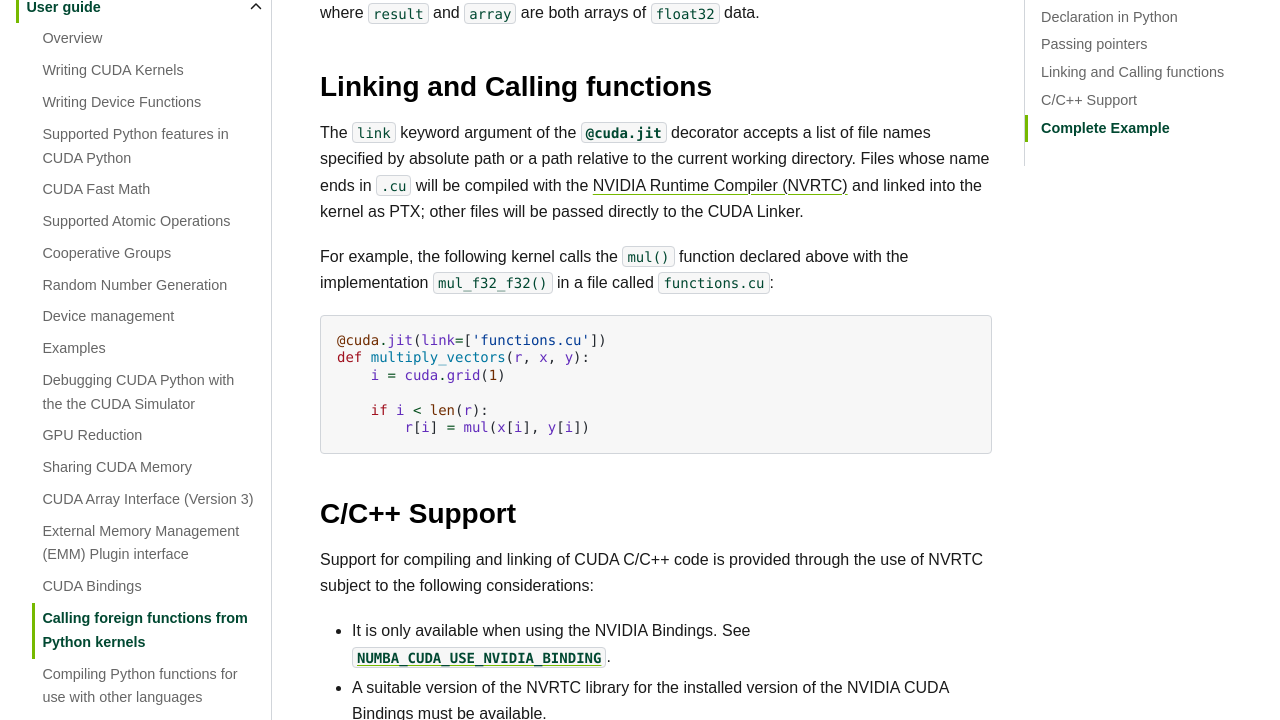
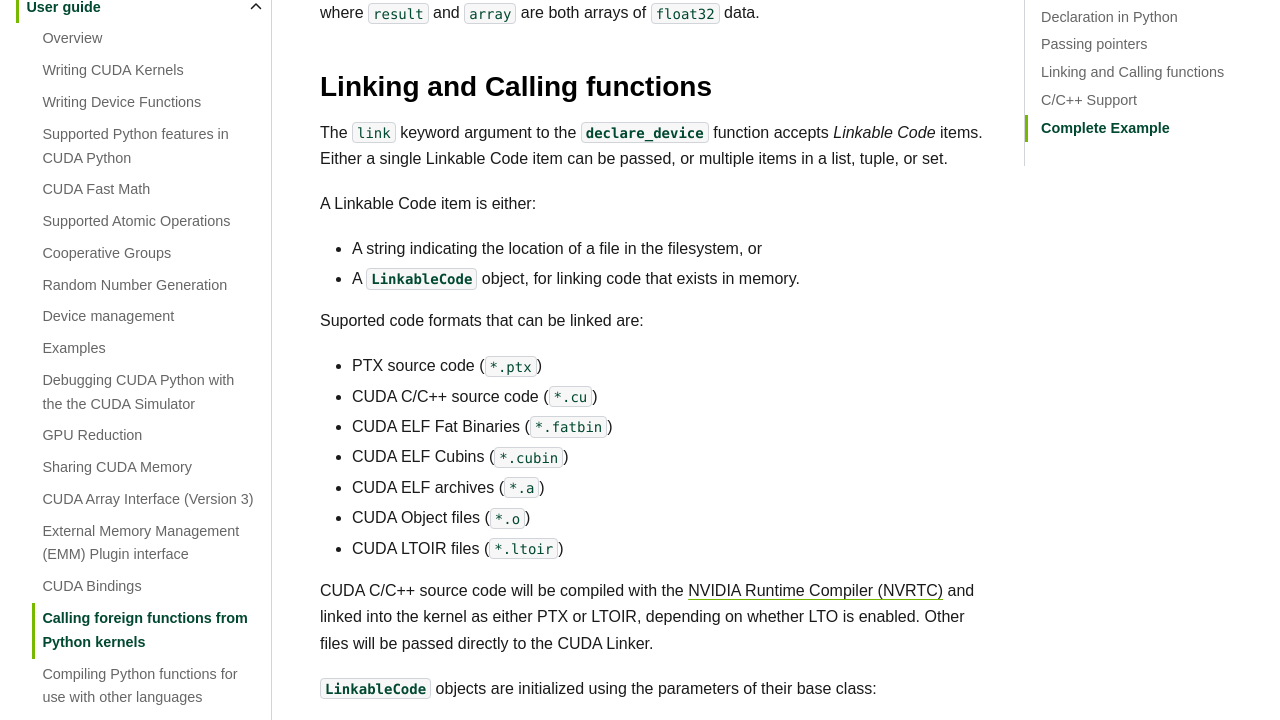
Before and after one commit to NVIDIA/numba-cuda, a Sphinx documentation site: the page built from docs/source/user/cuda_ffi.rst, in a window 1280 px wide and 1400 px high, scrolled down 2571 px. Shown: the part 136-856 px from the top of the window. Built offline with Sphinx 7.4.7, drawn with Linux system fonts in a browser that asks for light colours; some web fonts are replaced; pages that are not in the unit, such as notebooks, are missing from menus; some of the changed text lies outside the part shown; grey boxes are pictures that could not be loaded.

Commit message:
Update documentation for `link` kwarg in `declare_device()`

```diff
--- a/docs/source/user/cuda_ffi.rst
+++ b/docs/source/user/cuda_ffi.rst
@@ -134,15 +134,63 @@ where ``result`` and ``array`` are both arrays of ``float32`` data.
 Linking and Calling functions
 -----------------------------
 
+The ``link`` keyword argument to the :func:`declare_device
+<numba.cuda.declare_device>` function accepts *Linkable Code* items. Either a
+single Linkable Code item can be passed, or multiple items in a list, tuple, or
+set.
+
+A Linkable Code item is either:
+
+* A string indicating the location of a file in the filesystem, or
+* A :class:`LinkableCode <numba.cuda.LinkableCode>` object, for linking code
+  that exists in memory.
+
+Suported code formats that can be linked are:
+
+* PTX source code (``*.ptx``)
+* CUDA C/C++ source code (``*.cu``)
+* CUDA ELF Fat Binaries (``*.fatbin``)
+* CUDA ELF Cubins (``*.cubin``)
+* CUDA ELF archives (``*.a``)
+* CUDA Object files (``*.o``)
+* CUDA LTOIR files (``*.ltoir``)
+
+CUDA C/C++ source code will be compiled with the `NVIDIA Runtime Compiler
+(NVRTC) <https://docs.nvidia.com/cuda/nvrtc/index.html>`_ and linked into the
+kernel as either PTX or LTOIR, depending on whether LTO is enabled. Other files
+will be passed directly to the CUDA Linker.
+
+:class:`LinkableCode <numba.cuda.LinkableCode>` objects are initialized using
+the parameters of their base class:
+
+.. autoclass:: numba.cuda.LinkableCode
+
+However, one should instantiate an instance of the class that represents the
+type of item being linked:
+
+.. autoclass:: numba.cuda.PTXSource
+.. autoclass:: numba.cuda.CUSource
+.. autoclass:: numba.cuda.Fatbin
+.. autoclass:: numba.cuda.Cubin
+.. autoclass:: numba.cuda.Archive
+.. autoclass:: numba.cuda.Object
+.. autoclass:: numba.cuda.LTOIR
+
+Legacy ``@cuda.jit`` decorator ``link`` support
+~~~~~~~~~~~~~~~~~~~~~~~~~~~~~~~~~~~~~~~~~~~~~~~
+
 The ``link`` keyword argument of the :func:`@cuda.jit <numba.cuda.jit>`
-decorator accepts a list of file names specified by absolute path or a path
-relative to the current working directory. Files whose name ends in ``.cu``
-will be compiled with the `NVIDIA Runtime Compiler (NVRTC)
-<https://docs.nvidia.com/cuda/nvrtc/index.html>`_ and linked into the kernel as
-PTX; other files will be passed directly to the CUDA Linker.
+decorator also accepts a list of Linkable Code items, which will then be linked
+into the kernel. This facility is provided for backwards compatibility; it is
+recommended that Linkable Code items are always specified in the
+:func:`declare_device <numba.cuda.declare_device>` call, so that the user of the
+declared API is not burdened with specifying the items to link themselves when
+writing a kernel.
 
-For example, the following kernel calls the ``mul()`` function declared above
-with the implementation ``mul_f32_f32()`` in a file called ``functions.cu``:
+As an example of how this legacy mechanism looked at the point of use: the
+following kernel calls the ``mul()`` function declared above with the
+implementation ``mul_f32_f32()`` as if it were in a file called ``functions.cu``
+that had not been declared as part of the ``link`` argument in the declaration:
 
 .. code::
 
@@ -153,17 +201,13 @@ with the implementation ``mul_f32_f32()`` in a file called ``functions.cu``:
        if i < len(r):
            r[i] = mul(x[i], y[i])
 
-
 C/C++ Support
 -------------
 
 Support for compiling and linking of CUDA C/C++ code is provided through the use
 of NVRTC subject to the following considerations:
 
-- It is only available when using the NVIDIA Bindings. See
-  :envvar:`NUMBA_CUDA_USE_NVIDIA_BINDING`.
-- A suitable version of the NVRTC library for the installed version of the
-  NVIDIA CUDA Bindings must be available.
+- A suitable version of the NVRTC library must be available.
 - The CUDA include path is assumed by default to be ``/usr/local/cuda/include``
   on Linux and ``$env:CUDA_PATH\include`` on Windows. It can be modified using
   the environment variable :envvar:`NUMBA_CUDA_INCLUDE_PATH`.
```
Also changed, not shown: other parts of docs/source/user/cuda_ffi.rst (+2 -2 lines), 3 other files.
